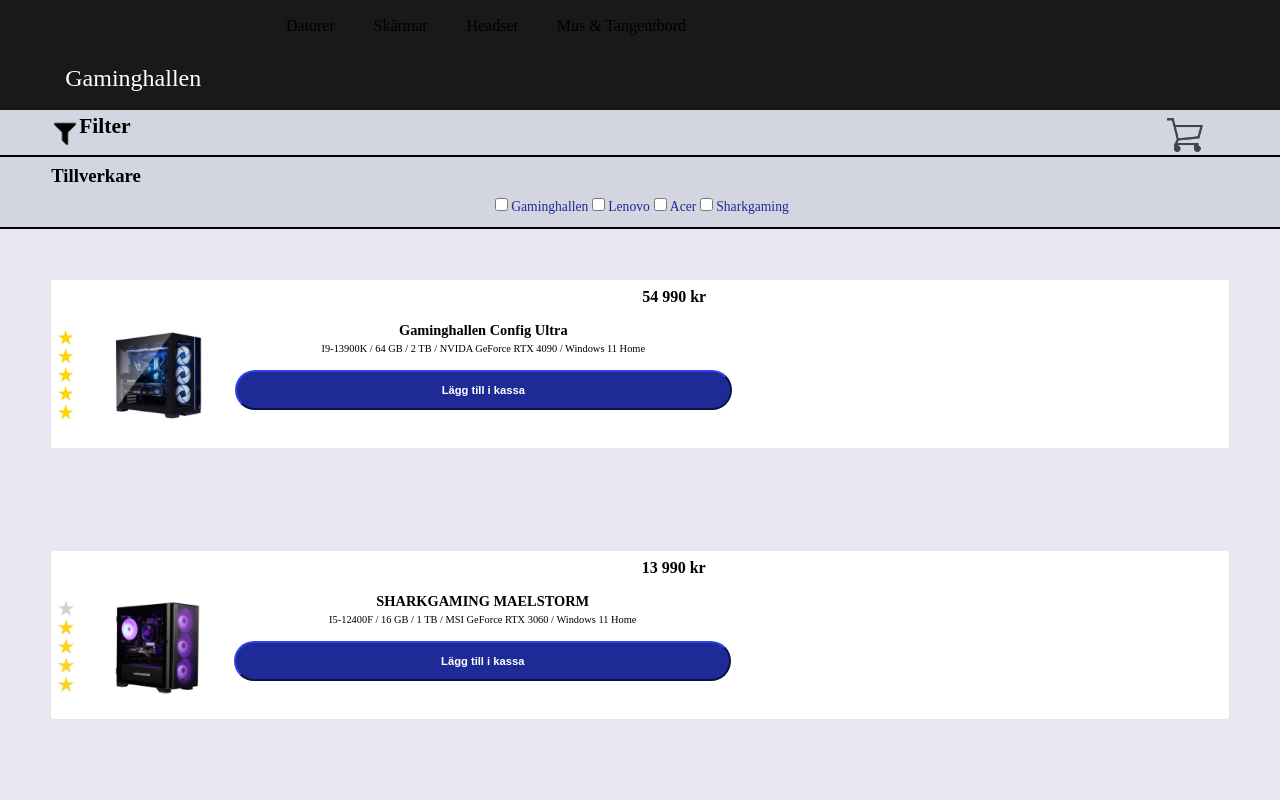
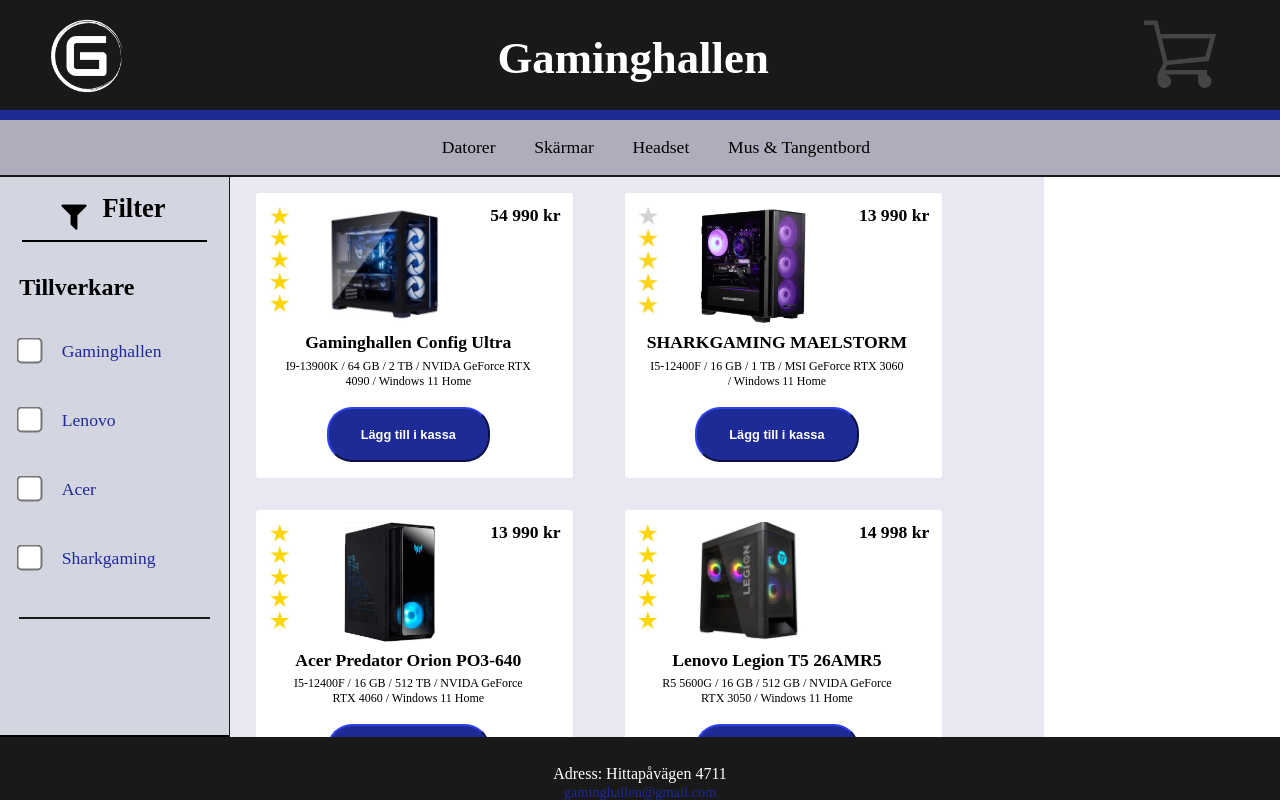
Before and after one commit to TE22A-Inal-Zettergren-Nova/Porjekt_webbshop, a plain HTML site: page index.html in a window 1280 px wide. Both pictures are taken after a click on the link "Datorer". Shown: the top 800 px of the page. Drawn offline with Linux system fonts and the light colour scheme; a web font is replaced by a local one.

Commit message:
css klar för artiklar, nav, header, filter, varukorg (dator)

```diff
--- a/script.js
+++ b/script.js
@@ -1,5 +1,6 @@
 
 //nav-bar
+//kort så behövde inga kommentarer för att förstå
 function navDrop() {
     var x = document.getElementById("nav2");
     if (x.className === "nav") {
--- a/style.css
+++ b/style.css
@@ -171,13 +171,14 @@ footer{
     text-align: center;
     padding-top: 3vh;
     padding-bottom: 5vh;
+    height: auto;
 
 }
 
 #sociala-medier{
     display: flex;
     justify-content: space-between;
-    width: 20vw;
+    width: 22vw;
     margin-left: auto;
     margin-right: auto;
     margin-top: 2vh;
@@ -369,9 +370,7 @@ nav a:hover, .icon:hover .iconbtn {
       float: right;
       display: block;
     }
-}
 
-@media screen and (max-width: 600px) {
     nav.responsive {position: relative; background-color: #AFADBC;}
     nav.responsive a.icon {
       position: absolute;
@@ -391,19 +390,17 @@ nav a:hover, .icon:hover .iconbtn {
       width: 100%;
       text-align: left;
     }
-
-
-  }
+}
 
   /*TABLETT*/
   @media only screen and (min-width: 641px) and (max-width:1007px){
     body{
         display:grid;
-        grid-template-columns: 30vw 70vw;
+        grid-template-columns: 30vw auto;
         grid-template-rows: 11.5vh 5.8vh 65vh auto 17.7vh;
         gap: 0;
         width: 100%;
-        overflow-x: hidden;
+        overflow-y: hidden;
 
     }
 
@@ -472,7 +469,8 @@ nav a:hover, .icon:hover .iconbtn {
     aside{
         grid-column: 1;
         grid-row: 3/4;
-        border: none;
+        border-bottom: none;
+        border-right: #191919 1px solid;
     }
 
     #filter{
@@ -500,10 +498,11 @@ nav a:hover, .icon:hover .iconbtn {
 
     #tillverkare-rubrik{
         font-size: 1.9rem;
-        text-align: center;
+        text-align: left;
         margin: 0;
         margin-top: 2vh;
-        margin-bottom: 4vh;
+        margin-bottom: 3vh;
+        margin-left: 1.5vh;
     }
 
     h3, h2{
@@ -517,7 +516,7 @@ nav a:hover, .icon:hover .iconbtn {
 
     .filter-boxar{
         color: #1E2A96;
-        font-size: 1.6rem;
+        font-size: 1.45rem;
         flex-direction: column;
         display: flex;
         margin-left: 2vw;
@@ -549,8 +548,6 @@ nav a:hover, .icon:hover .iconbtn {
 
 
     /*artiklar*/
-
-
     article{
         display:block;
         margin: 2vh 4vw;
@@ -620,7 +617,7 @@ nav a:hover, .icon:hover .iconbtn {
     /*varukorg*/
     #Varukorg{
         grid-column: 1 / 3;
-        grid-row: 4;
+        grid-row: 4 / 6;
     }
 
     #rubrik-varukorg{
@@ -733,3 +730,299 @@ nav a:hover, .icon:hover .iconbtn {
 
 
     }
+
+@media only screen and (min-width: 1008px){
+    body{
+        display: grid;
+        grid-template-columns: 18vw auto auto;
+        grid-template-rows: 15vh auto 65vh auto auto;
+        gap: 0;
+        overflow-x: hidden;
+    }
+
+    /*header*/
+    .header-dator{
+        grid-column: 1/ 4;
+        display: flex;
+        grid-row: 1;
+        background-color: #191919;
+        color: white;
+        font-family: Nico Moji;
+        font-size: 1.4rem;
+        justify-content: space-between;
+        border-bottom: #1E2A96 10px solid;
+    }
+
+    .rubrik{
+        display: none;
+    }
+
+    #logga, #vagn{margin-top: 2vh;}
+
+    h1{margin-top: 4vh;}
+
+    #logga{
+        height: 10vh;
+        margin-left: 4vw;
+    }
+
+    #vagn{
+        height: 9vh;
+        margin-right: 5vw;
+    }
+
+
+    /*nav*/
+    .nav-vagn{
+        display: none
+    }
+
+    header{
+        grid-row: 2;
+        grid-column: 1 /4;
+    }
+
+    nav{
+        background-color: #AFADBC;
+        padding-left: 33vw;
+        border-bottom: #191919 2px solid;
+    }
+
+    nav a{font-size: 1.1rem;}
+
+
+    /*filter*/
+    aside{
+        grid-row: 3 /5;
+        grid-column: 1;
+        border-right: #191919 1px solid;
+    }
+
+    #filter{
+        height: 4vh;
+        margin-top: 0.8vh;
+        margin-left: 4.5vw;
+        margin-right: 1vw;
+    }
+
+    .filter-rubrik{
+        font-size: 1.1rem;
+        margin-top: 2vh;
+    }
+
+    .linjer{
+        margin-top: 1vh;
+        width: 80%;
+        text-align: center;
+    }
+
+    .filter-content{
+        flex-direction: row;
+        display: flex;
+    }
+
+    #tillverkare-rubrik{
+        font-size: 1.5rem;
+        text-align: left;
+        margin: 0;
+        margin-top: 4vh;
+        margin-bottom: 5vh;
+        margin-left: 1.5vw;
+    }
+
+    h3, h2{
+        margin: 0;
+    }
+
+    .linjer{
+        border-color: black;
+        border: black solid 1px;
+    }
+
+    .filter-boxar{
+        color: #1E2A96;
+        font-size: 1.1rem;
+        flex-direction: column;
+        display: flex;
+        margin-left: 1.5vw;
+        margin-right: 1.5vw;
+        border-bottom: #191919 solid 2px;
+    }
+
+    .dator-brand{
+        margin-bottom: 4vh;
+    }
+
+    /*storleken ökar med  0.5 på checkboxarna, i "alla" olika webbläsare */
+    input[type=checkbox]{
+        -ms-transform: scale(2); /* IE */
+        -moz-transform: scale(2); /* FF */
+        -webkit-transform: scale(2); /* Safari and Chrome */
+        -o-transform: scale(2); /* Opera */
+        transform: scale(2);
+        padding: 1vh;
+        margin-right: 2vw;
+    }
+
+
+    .filter-content{
+        flex-direction: column;
+        display: flex;
+    }
+
+
+    /*artiklar*/
+    main{
+        grid-row: 3 / 5;
+        grid-column: 2 / 3;
+        overflow-y: scroll;
+        display: grid;
+        grid-template-columns: repeat(2, 28.8vw); /* 3 artiklar per rad */
+        max-height: 70vh;
+    }
+
+    article{
+        display:block;
+        margin: 2vh 2vw;
+        padding-top: 1.5vh;
+        padding-bottom: 2vh;
+        max-height: 40vh;
+        max-block-size: 40vh;
+    }
+
+    .dator{
+        height: 15vh;
+        margin-left: auto;
+        margin-right: 4vw;
+    }
+
+    .betyg{
+        height: 14vh;
+        margin-left: 1vw;
+    }
+
+    .bilder{
+        flex-direction: row;
+        display: flex;
+        padding: 0;
+    }
+
+    .text{
+        text-align: center;
+    }
+
+    .text p{font-size: 0.75rem; margin: 0.7vh 2vw;}
+
+    .text h5{font-size: 1.1rem; margin-top: 0.9vh;}
+
+    .priset{
+        display: block;
+        text-align: right;
+        margin-top: 0;
+        font-size: 1.1rem;
+        margin-right: 1vw;
+    }
+
+    .priset-mobil{
+        display: none;
+    }
+
+
+    .köp-knapp{
+        background-color: #1E2A96;
+        color: white;
+        border-radius: 25px;
+        padding: 2.3vh 2.5vw;
+        font-size: 0.8rem;
+        font-weight: bold;
+        margin-top: 1.5vh;
+        border-color: #1E2A96;
+    }
+
+    /*varukorg*/
+    #Varukorg{
+        grid-column: 3;
+        grid-row: 3 / 5;
+        width: 25vw;
+    }
+
+    #rubrik-varukorg{
+       margin-top: 1vh;
+    }
+
+    .varukorg-lista{
+        margin: 0;
+        padding: 0;
+        width: 55vw;
+    }
+
+
+    .varukorg-artikel {
+        border-radius: 5px;
+        overflow: hidden;
+        margin: 2vh 1.5vw;
+    }
+
+    .varukorg-artikel img {
+        width: auto;
+        height: 11vh;
+        margin-left: 1.5vw;
+    }
+
+    .varukorg-text {
+        flex: 2;
+        margin: 0;
+    }
+
+    .varukorg-namn {
+        font-weight: bold;
+        font-size: 0.85rem;
+        margin: 0;
+    }
+
+    .varukorg-beskrivning{
+        font-size: 0.6rem;
+        width: auto;
+        margin: 0 1vw;
+
+    }
+
+    .varukorg-pris {
+        font-size: 1rem;
+        text-align: right;
+        margin-right: 0.7vw;
+        margin-top: 2vh;
+        margin-bottom: -1vh;
+        margin-left: 0;
+    }
+
+    #total-summa{
+        margin-bottom: 2.5vh ;
+        font-size: 1.2em;
+        padding: 0;
+    }
+
+    #kassa-knapp{
+        background-color: #1E2A96;
+        color: white;
+        border-radius: 25px;
+        padding: 2.5vh 4vw;
+        font-size: 1rem;
+        font-weight: bold;
+        border-color: #1E2A96;
+    }
+
+    .summa-position{
+        flex-direction: column-reverse;
+        margin-top: 5vh;
+    }
+
+    footer{
+        grid-row: 5;
+        grid-column: 1 /4;
+    }
+
+    #sociala-medier{
+        width: 6vw;
+    }
+}
```
